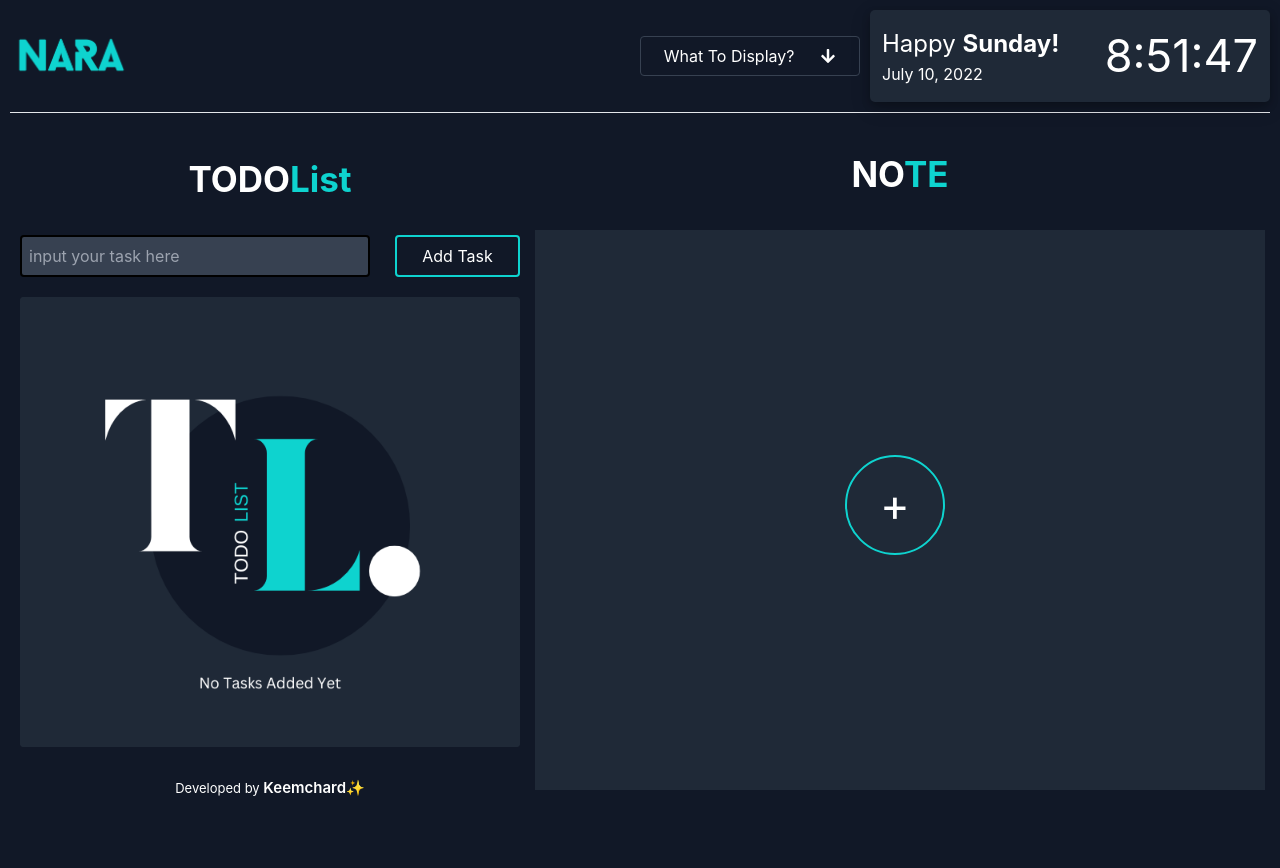
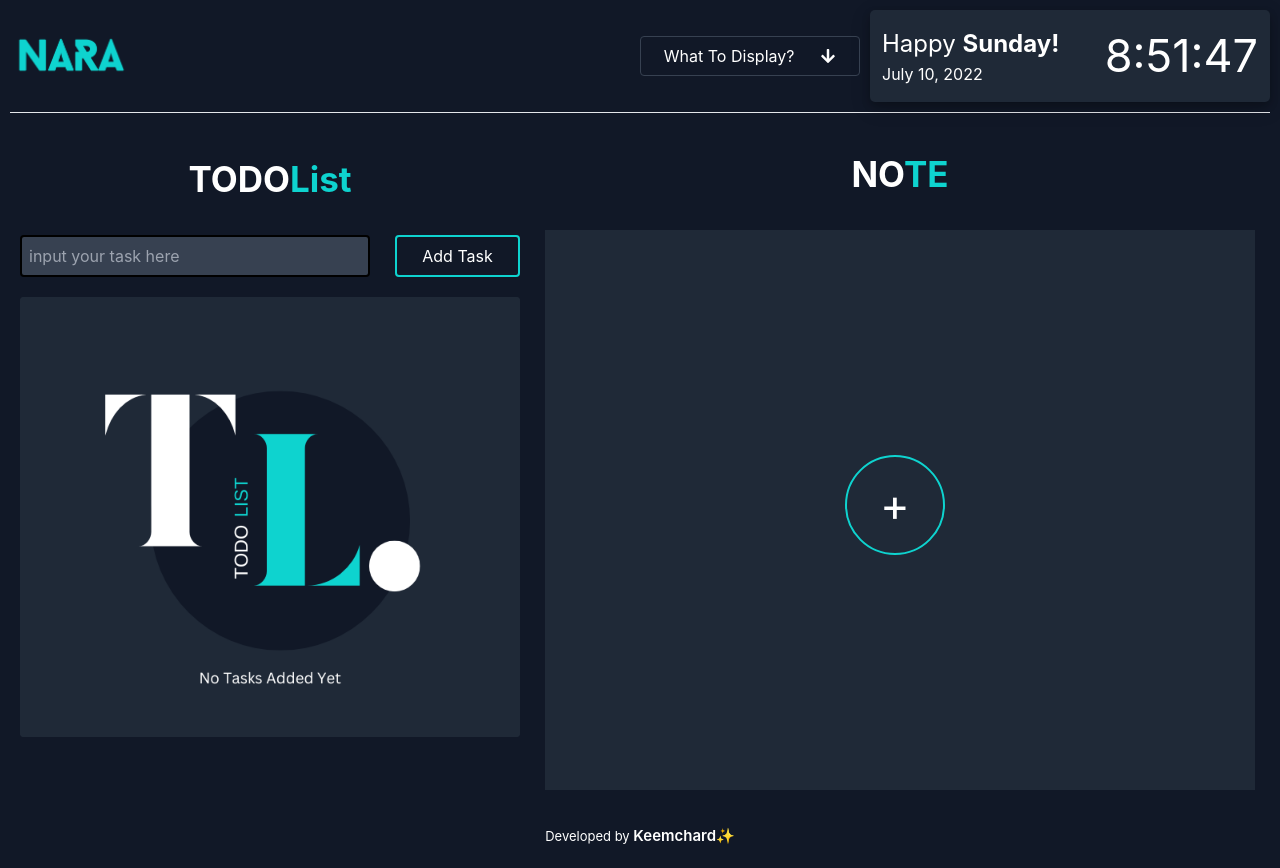
Before and after one commit to Keemchard/NARA, a React (Create React App) app: page / in a window 1280 px wide. Built offline with nearby package versions, Linux system fonts and the light colour scheme.

Commit message:
fix footer pos

```diff
--- a/src/App.tsx
+++ b/src/App.tsx
@@ -2,6 +2,7 @@ import React, { FormEvent, useEffect, useState } from "react";
 import { BrowserRouter, Link, Route, Routes } from "react-router-dom";
 // import logo from "./logo.svg";
 import "./App.css";
+import Footer from "./components/Footer";
 import DisplayAll from "./DisplayAll";
 import Extra from "./extraComponent/Extra";
 import MainHeader from "./MainHeader";
@@ -21,6 +22,7 @@ function App() {
           <Route path="/extra" element={<Extra />} />
         </Routes>
       </div>
+      <Footer />
     </div>
   );
 }
--- a/src/DisplayAll.tsx
+++ b/src/DisplayAll.tsx
@@ -8,7 +8,7 @@ const DisplayAll = () => {
       <div className="flex-[1]">
         <TodoDash />
       </div>
-      <div className="flex-[2.5] w-[100%]">
+      <div className="flex-[2.5] w-[100%] mr-[20px]">
         <NoteDash />
       </div>
     </div>
--- a/src/TodoDash.tsx
+++ b/src/TodoDash.tsx
@@ -101,7 +101,7 @@ const TodoDash = () => {
             <InvalidInput text="💥Invalid Input!💥" />
           </div>
         )}
-        <div className="list-con bg-[#1F2937] w-[100%] h-[450px] rounded">
+        <div className="list-con bg-[#1F2937] w-[100%] h-[55vh] rounded">
           <TodoList
             todos={todos}
             deleteTodo={deleteTodo}
@@ -110,7 +110,6 @@ const TodoDash = () => {
           />
         </div>
       </div>
-      <Footer />
     </div>
   );
 };
--- a/src/components/Footer.tsx
+++ b/src/components/Footer.tsx
@@ -2,7 +2,7 @@ import React from "react";
 
 const Footer = () => {
   return (
-    <div className="m-[20px]">
+    <div className="mb-[20px]   flex justify-center">
       <p className="text-[13px]">
         Developed by{" "}
         <span className="font-semibold text-[15px]">Keemchard✨</span>
--- a/src/notesComponents/NoteDash.tsx
+++ b/src/notesComponents/NoteDash.tsx
@@ -104,7 +104,7 @@ const NoteDash = () => {
 
   return (
     <>
-      <div className=" w-[100%]  p-[5px]  ">
+      <div className=" w-[100%]  p-[5px] ml-[10px] mr-[10px] ">
         <div className="m-[10px] mt-[0] mb-[30px]  text-center">
           <p className="font-bold text-[35px]">
             NO<span className="text-[#0ED3CF]">TE</span>
```
